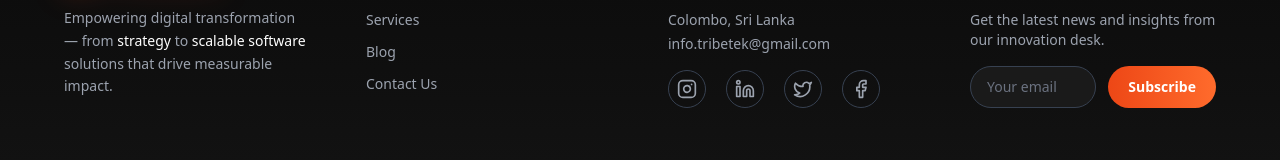
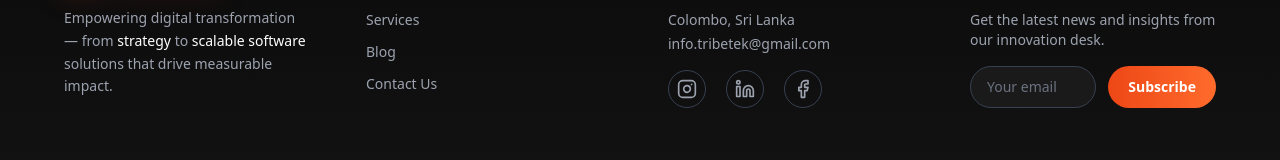
Before and after one commit to DinushanSriskandaraja/tribetek, a Next.js app: page / in a window 1280 px wide. Shown: the part 7592-7752 px from the top of the page. Built offline with nearby package versions, Linux system fonts and the light colour scheme; a web font is replaced by a local one.

Commit message:
social media fixes

```diff
--- a/Components/footer.tsx
+++ b/Components/footer.tsx
@@ -72,22 +72,22 @@ export default function Footer() {
           <div className="flex gap-5 mt-4">
             {[
               {
-                href: "https://instagram.com/tribetek",
+                href: "https://www.instagram.com/tribe.tek/",
                 icon: Instagram,
                 label: "Instagram",
               },
               {
-                href: "https://linkedin.com/company/tribetek",
+                href: "https://www.linkedin.com/company/tribetekinfo",
                 icon: Linkedin,
                 label: "LinkedIn",
               },
+              // {
+              //   href: "https://twitter.com/tribetek",
+              //   icon: Twitter,
+              //   label: "Twitter",
+              // },
               {
-                href: "https://twitter.com/tribetek",
-                icon: Twitter,
-                label: "Twitter",
-              },
-              {
-                href: "https://facebook.com/tribetek",
+                href: "https://web.facebook.com/TribeTekPvtLtd",
                 icon: Facebook,
                 label: "Facebook",
               },
```
